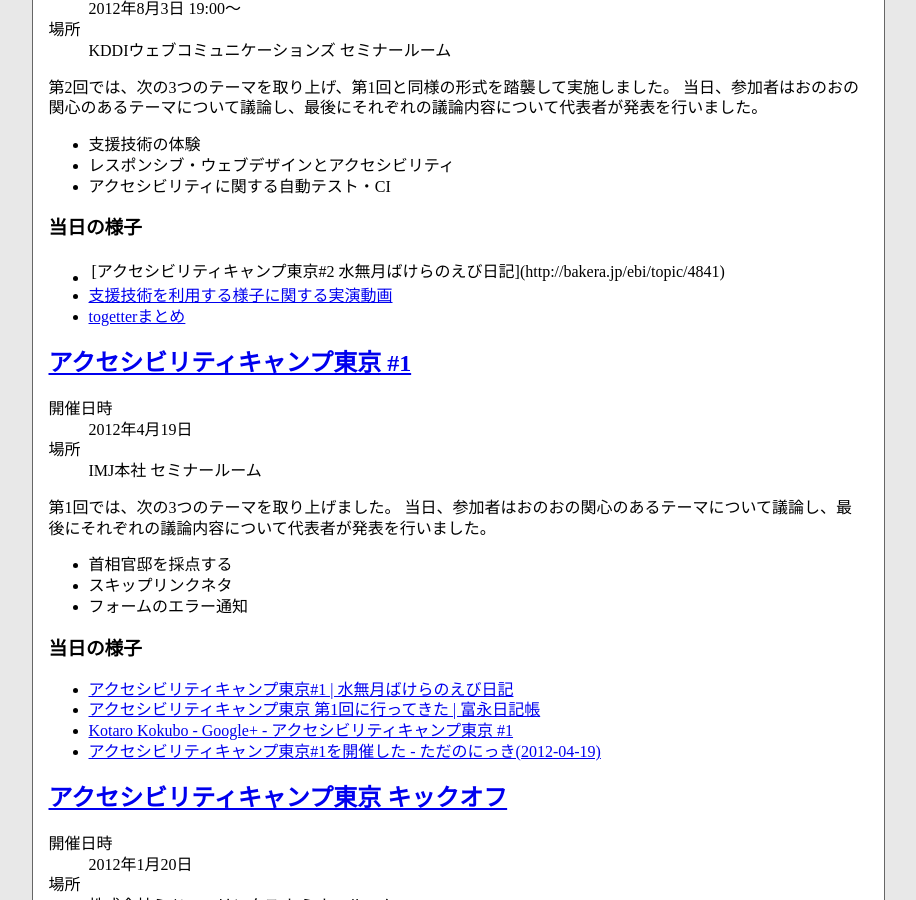
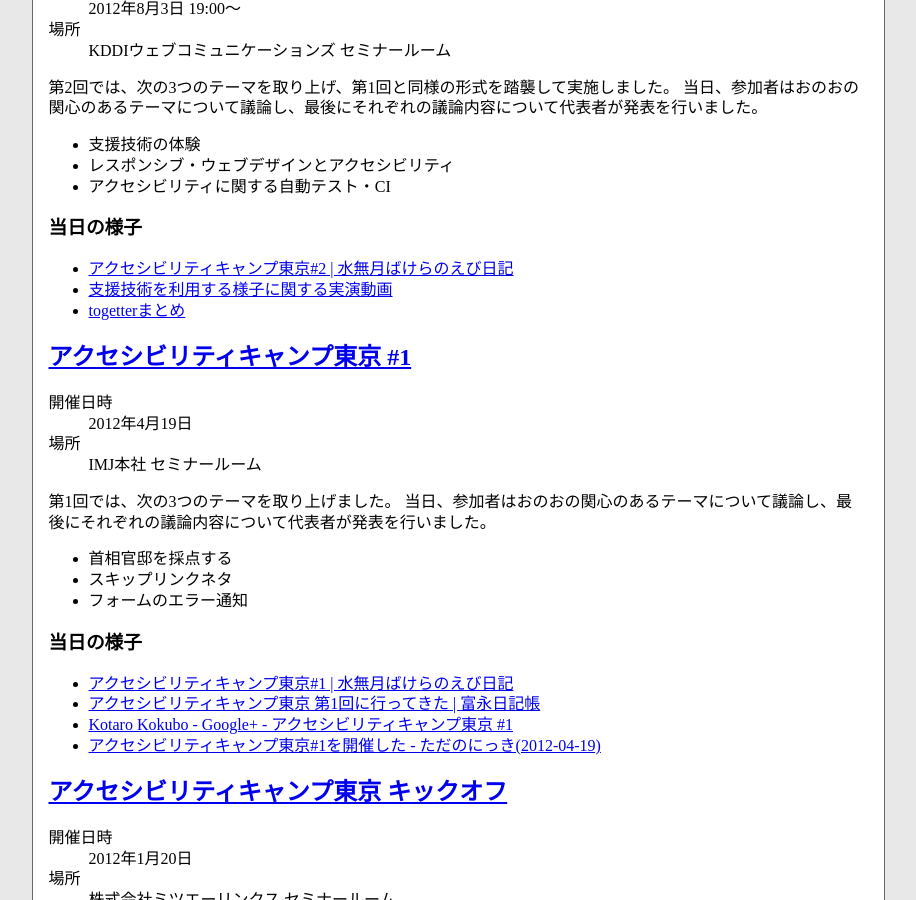
Before and after one commit to a11ytokyo/a11ytokyo.github.io, a Jekyll site: the page built from event.md, in a window 1280 px wide and 900 px high, scrolled down 1806 px. Shown: the whole window, without its empty margins (182-1098 px from the left). Built offline with Jekyll 4.4.1, drawn with Linux system fonts in a browser that asks for light colours.

Commit message:
意図したとおりリンクが表示されるようにした。

```diff
--- a/event.md
+++ b/event.md
@@ -90,7 +90,7 @@ title: 過去のイベント
 
 ### 当日の様子
 
-* [アクセシビリティキャンプ東京#2 | 水無月ばけらのえび日記](http://bakera.jp/ebi/topic/4841)
+* [アクセシビリティキャンプ東京#2 \| 水無月ばけらのえび日記](http://bakera.jp/ebi/topic/4841)
 * [支援技術を利用する様子に関する実演動画](http://www.youtube.com/playlist?list=PLLUSDE9UHNftRwL7gYg1iab-6yTv0XEEc)
 * [togetterまとめ](http://togetter.com/li/353151)
 
```
